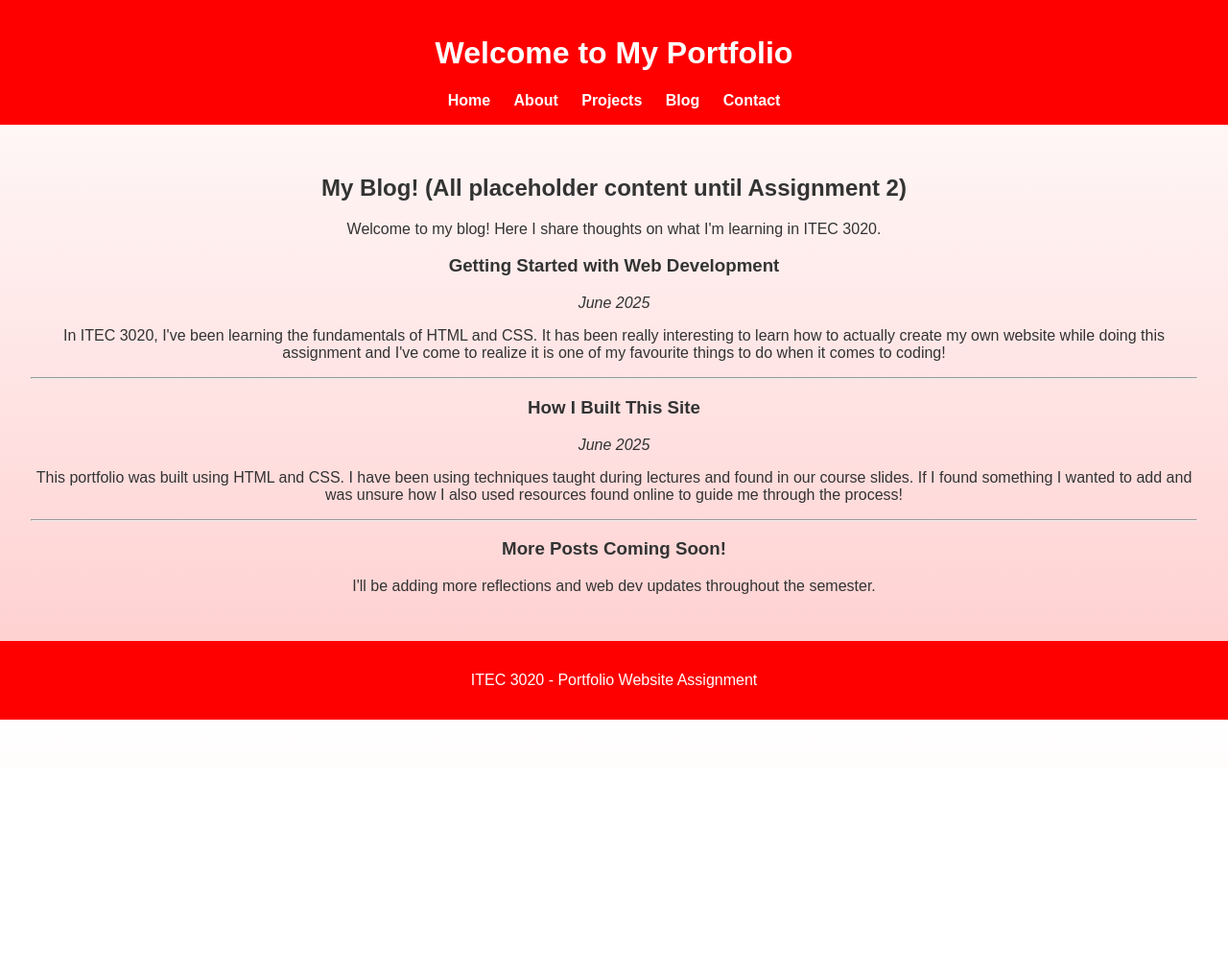
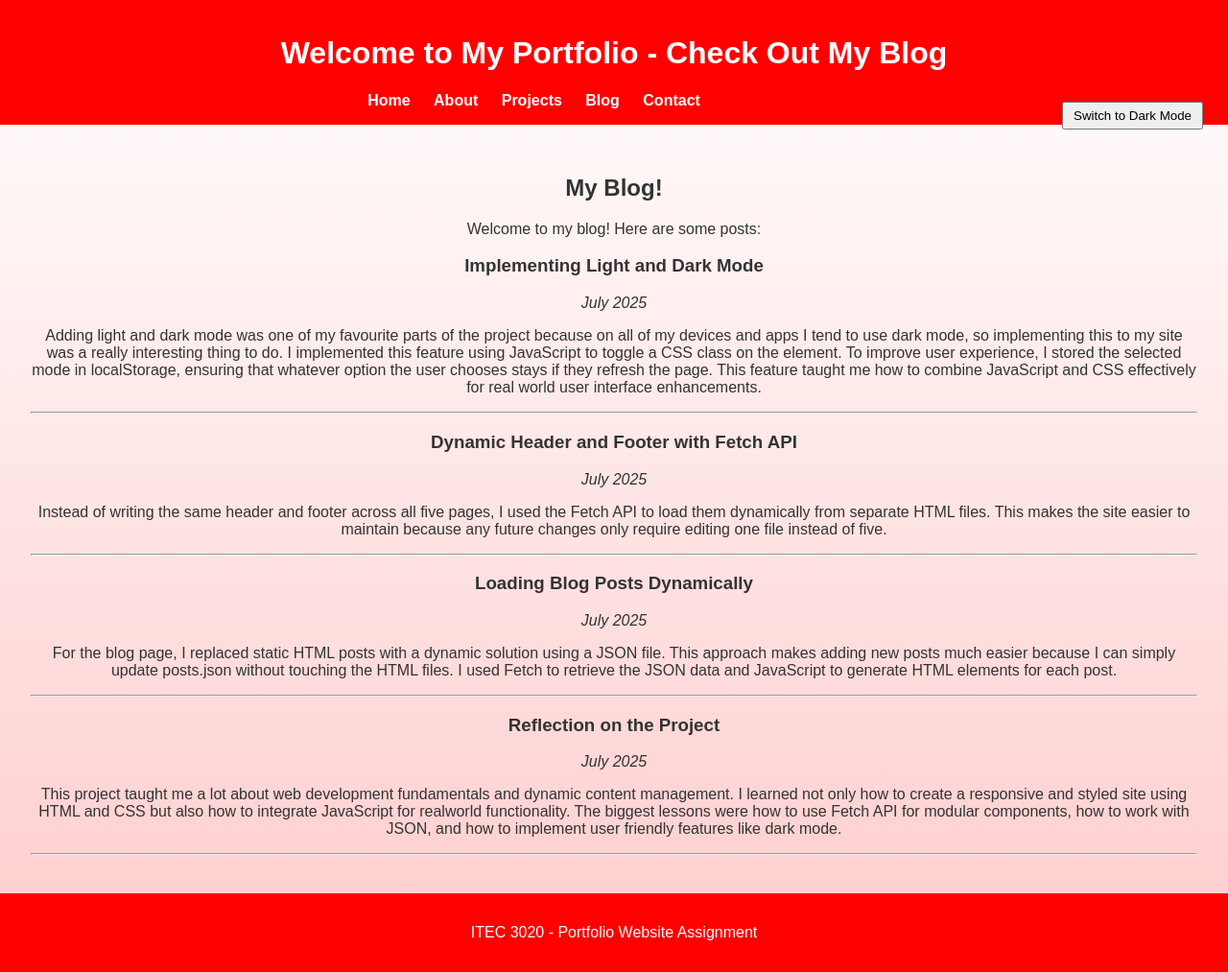
Before and after one commit to d-totino/my-portfolio-website, a plain HTML site: page blog.html in a window 1280 px wide. Shown: the whole page at 96% size. Before the commit the page ends 800 px from the top, so only its background shows below. Drawn offline with Linux system fonts and the light colour scheme.

Commit message:
Add files via upload

```diff
--- a/blog.html
+++ b/blog.html
@@ -8,50 +8,26 @@
 </head>
 <body>
   <!-- page header and nav -->
-  <header>
-    <h1>Welcome to My Portfolio</h1>
-    <nav>
-      <a href="index.html">Home</a>
-      <a href="about.html">About</a>
-      <a href="projects.html">Projects</a>
-      <a href="blog.html">Blog</a>
-      <a href="contact.html">Contact</a>
-    </nav>
-  </header>
+
+<div id="header"></div>
 
   <!-- main content -->
+
   <main>
-    <h2>My Blog! (All placeholder content until Assignment 2)</h2>
-    <p>Welcome to my blog! Here I share thoughts on what I'm learning in ITEC 3020.</p>
+  <h2>My Blog!</h2>
+  <p>Welcome to my blog! Here are some posts:</p>
 
-    <!-- blog posts -->
-    <section>
-      <article>
-        <h3>Getting Started with Web Development</h3>
-        <p><em>June 2025</em></p>
-        <p>In ITEC 3020, I've been learning the fundamentals of HTML and CSS. It has been really interesting to learn how to actually create my own website while doing this assignment and I've come to realize it is one of my favourite things to do when it comes to coding!</p>
-      </article>
+  <!-- dynamic blog content will load here -->
+  <div id="blog-container"></div>
+</main>
 
-      <hr>
-
-      <article>
-        <h3>How I Built This Site</h3>
-        <p><em>June 2025</em></p>
-        <p>This portfolio was built using HTML and CSS. I have been using techniques taught during lectures and found in our course slides. If I found something I wanted to add and was unsure how I also used resources found online to guide me through the process!</p>
-      </article>
-
-      <hr>
-
-      <article>
-        <h3>More Posts Coming Soon!</h3>
-        <p>I'll be adding more reflections and web dev updates throughout the semester.</p>
-      </article>
-    </section>
-  </main>
 
   <!-- page footer -->
-  <footer>
-    <p>ITEC 3020 - Portfolio Website Assignment</p>
-  </footer>
+
+<div id="footer"></div>
+
+
+<script src="scripts.js"></script>
+
 </body>
 </html>
--- /dev/null
+++ b/footer.html
@@ -0,0 +1,3 @@
+<footer>
+  <p>ITEC 3020 - Portfolio Website Assignment</p>
+</footer>
--- /dev/null
+++ b/header.html
@@ -0,0 +1,16 @@
+<header>
+  <h1>Welcome to My Portfolio <span id="page-info"></span></h1>
+
+  <!-- button to switch between light and dark mode -->
+  <button id="mode-toggle" style="float:right; margin:10px; padding:5px 10px; cursor:pointer;">
+    Switch to Dark Mode
+  </button>
+
+  <nav>
+    <a href="index.html">Home</a>
+    <a href="about.html">About</a>
+    <a href="projects.html">Projects</a>
+    <a href="blog.html">Blog</a>
+    <a href="contact.html">Contact</a>
+  </nav>
+</header>
--- /dev/null
+++ b/posts.json
@@ -0,0 +1,22 @@
+[
+  {
+    "title": "Implementing Light and Dark Mode",
+    "date": "July 2025",
+    "content": "Adding light and dark mode was one of my favourite parts of the project because on all of my devices and apps I tend to use dark mode, so implementing this to my site was a really interesting thing to do. I implemented this feature using JavaScript to toggle a CSS class on the <body> element. To improve user experience, I stored the selected mode in localStorage, ensuring that whatever option the user chooses stays if they refresh the page. This feature taught me how to combine JavaScript and CSS effectively for real world user interface enhancements."
+  },
+  {
+    "title": "Dynamic Header and Footer with Fetch API",
+    "date": "July 2025",
+    "content": "Instead of writing the same header and footer across all five pages, I used the Fetch API to load them dynamically from separate HTML files. This makes the site easier to maintain because any future changes only require editing one file instead of five."
+  },
+  {
+    "title": "Loading Blog Posts Dynamically",
+    "date": "July 2025",
+    "content": "For the blog page, I replaced static HTML posts with a dynamic solution using a JSON file. This approach makes adding new posts much easier because I can simply update posts.json without touching the HTML files. I used Fetch to retrieve the JSON data and JavaScript to generate HTML elements for each post."
+  },
+  {
+    "title": "Reflection on the Project",
+    "date": "July 2025",
+    "content": "This project taught me a lot about web development fundamentals and dynamic content management. I learned not only how to create a responsive and styled site using HTML and CSS but also how to integrate JavaScript for realworld functionality. The biggest lessons were how to use Fetch API for modular components, how to work with JSON, and how to implement user friendly features like dark mode."
+  }
+]
--- /dev/null
+++ b/scripts.js
@@ -0,0 +1,84 @@
+document.addEventListener("DOMContentLoaded", () => {
+  // Load header and footer dynamically
+  fetch("header.html")
+  .then(response => response.text())
+  .then(data => {
+    document.getElementById("header").innerHTML = data;
+    initToggleButton(); // reinitialize toggle after header loads
+    updatePageInfo(); // add page-specific text
+  });
+
+
+  fetch("footer.html")
+    .then(response => response.text())
+    .then(data => {
+      document.getElementById("footer").innerHTML = data;
+    });
+});
+
+//function for light or dark mode toggle
+function initToggleButton() {
+  const toggleButton = document.getElementById("mode-toggle");
+  const body = document.body;
+
+  //apply saved mode
+  if (localStorage.getItem("theme") === "dark") {
+    body.classList.add("dark-mode");
+    toggleButton.textContent = "Switch to Light Mode";
+  }
+
+  toggleButton.addEventListener("click", () => {
+    body.classList.toggle("dark-mode");
+
+    if (body.classList.contains("dark-mode")) {
+      toggleButton.textContent = "Switch to Light Mode";
+      localStorage.setItem("theme", "dark");
+    } else {
+      toggleButton.textContent = "Switch to Dark Mode";
+      localStorage.setItem("theme", "light");
+    }
+  });
+}
+
+//load blog posts dynamically
+if (document.getElementById("blog-container")) {
+  fetch("posts.json")
+    .then(response => response.json())
+    .then(posts => {
+      const container = document.getElementById("blog-container");
+      posts.forEach(post => {
+        const article = document.createElement("article");
+        article.innerHTML = `
+          <h3>${post.title}</h3>
+          <p><em>${post.date}</em></p>
+          <p>${post.content}</p>
+          <hr>
+        `;
+        container.appendChild(article);
+      });
+    })
+    .catch(error => console.error("Error loading posts:", error));
+}
+
+//changes header for each tab of website
+function updatePageInfo() {
+  const pageInfo = document.getElementById("page-info");
+  if (pageInfo) {
+    const pageName = window.location.pathname.split("/").pop(); // Get file name
+    let message = "";
+
+    if (pageName === "index.html" || pageName === "") {
+      message = "- Home Page";
+    } else if (pageName === "about.html") {
+      message = "- Learn More About Me";
+    } else if (pageName === "projects.html") {
+      message = "- Explore My Projects";
+    } else if (pageName === "blog.html") {
+      message = "- Check Out My Blog";
+    } else if (pageName === "contact.html") {
+      message = "- Get in Touch";
+    }
+
+    pageInfo.textContent = ` ${message}`;
+  }
+}
--- a/style.css
+++ b/style.css
@@ -47,3 +47,32 @@ img {
   margin-top: 1em;
   border: 4px solid #FF0000;
 }
+
+/* Dark mode styles */
+body.dark-mode {
+  background: #1a1a1a;
+  color: #f1f1f1;
+}
+
+body.dark-mode header,
+body.dark-mode footer {
+  background: #333;
+}
+
+body.dark-mode nav a {
+  color: #fff;
+}
+
+body.dark-mode .contact-container {
+  background: #2b2b2b;
+}
+
+/* Dark mode for intro section */
+body.dark-mode .intro-section {
+  background-color: #2b2b2b; /* dark background for the box */
+  color: #f1f1f1; /* light text */
+}
+
+body.dark-mode .intro-section .highlight {
+  color: #ff4d4d; /* brighter red */
+}
```
Also changed, not shown: about.html (+9 -13 lines), contact.html (+8 -13 lines), index.html (+7 -13 lines), projects.html (+7 -13 lines), 1 other file.
